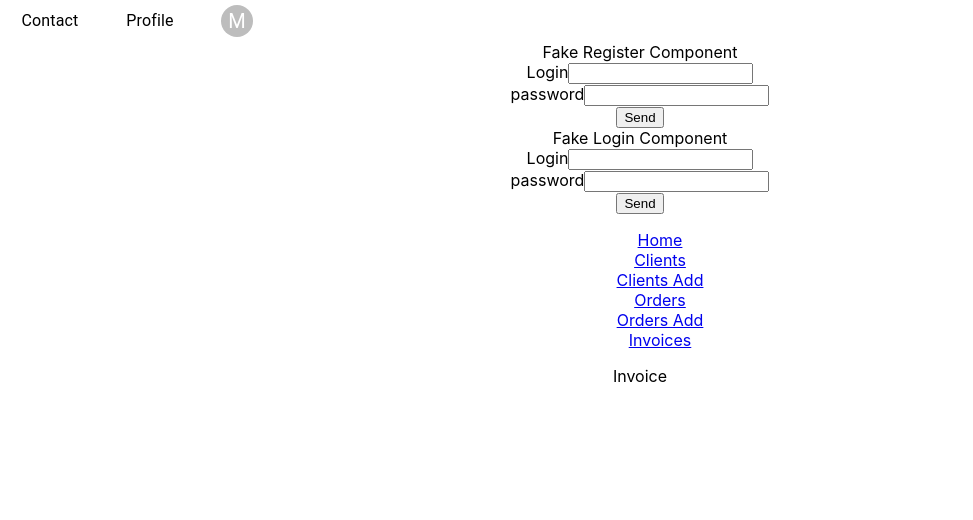
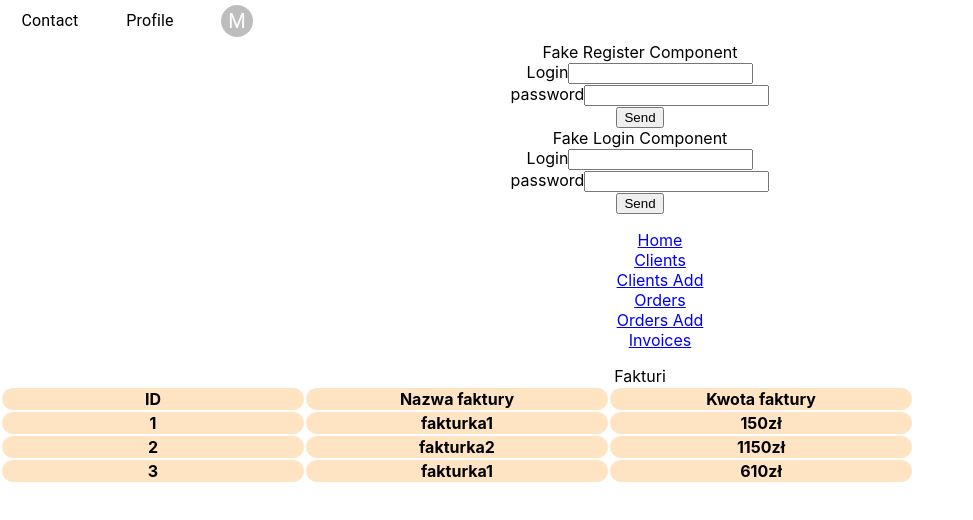
Before and after one commit to nowackibartosz/CRUD-app, a React (Create React App) app: page /invoices in a window 1280 px wide. Shown: the top 520 px of the page, without its empty margins (0-973 px from the left). Built offline with nearby package versions, Linux system fonts and the light colour scheme; data requests are answered from the project's data file.

Commit message:
add invocies

```diff
--- a/db.json
+++ b/db.json
@@ -81,5 +81,26 @@
       "description": "dużo makaronu",
       "id": 4
     }
-  ]
+  ],
+
+  "faktury": [
+      {
+        "id": 1,
+        "invoiceName": "fakturka1",
+        "invoiceCost": "150zł"
+      },
+      {
+        "id": 2,
+        "invoiceName": "fakturka2",
+        "invoiceCost": "1150zł"
+      },
+      {
+        "id": 3,
+        "invoiceName": "fakturka1",
+        "invoiceCost": "610zł"
+      }
+    ]
+
+
+
 }
--- a/src/components/Nav/Navigation.jsx
+++ b/src/components/Nav/Navigation.jsx
@@ -1,7 +1,6 @@
 import React from "react";
 import "./Navigation.css";
 import { Link } from "react-router-dom";
-import ProtectedWrapper from "../ProtectedWrapper/ProtectedWrapper";
 
 const Navigation = () => {
   return (
--- /dev/null
+++ b/src/components/Serwis/invoicesService.jsx
@@ -0,0 +1,8 @@
+export const getAllInvoices = async () => {
+  const response = await fetch(`http://localhost:3000/faktury`);
+  if (!response.ok) {
+    return [];
+  }
+  const data = await response.json();
+  return data;
+};
--- a/src/components/Zad1/Invoice.jsx
+++ b/src/components/Zad1/Invoice.jsx
@@ -1,7 +1,39 @@
 import React from "react";
+import { useQuery } from "@tanstack/react-query";
+import { getAllInvoices } from "../Serwis/invoicesService";
 
 const Invoice = () => {
-  return <div>Invoice</div>;
+  const { data, isLoading } = useQuery(["faktury"], getAllInvoices);
+
+  if (isLoading) {
+    return <p>Loading...</p>;
+  }
+
+  return (
+    <div className="fakturki">
+      <div>Fakturi</div>
+
+      <table className="fakturyTabela">
+        <thead>
+          <tr>
+            <th>ID</th>
+            <th>Nazwa faktury</th>
+            <th>Kwota faktury</th>
+          </tr>
+        </thead>
+        <tbody>
+          {data.map((el) => (
+            <tr key={el.id}>
+              <th>{el.id}</th>
+
+              <th>{el.invoiceName}</th>
+              <th>{el.invoiceCost}</th>
+            </tr>
+          ))}
+        </tbody>
+      </table>
+    </div>
+  );
 };
 
 export default Invoice;
```
Also changed, not shown: src/App.js (+4 -21 lines).
